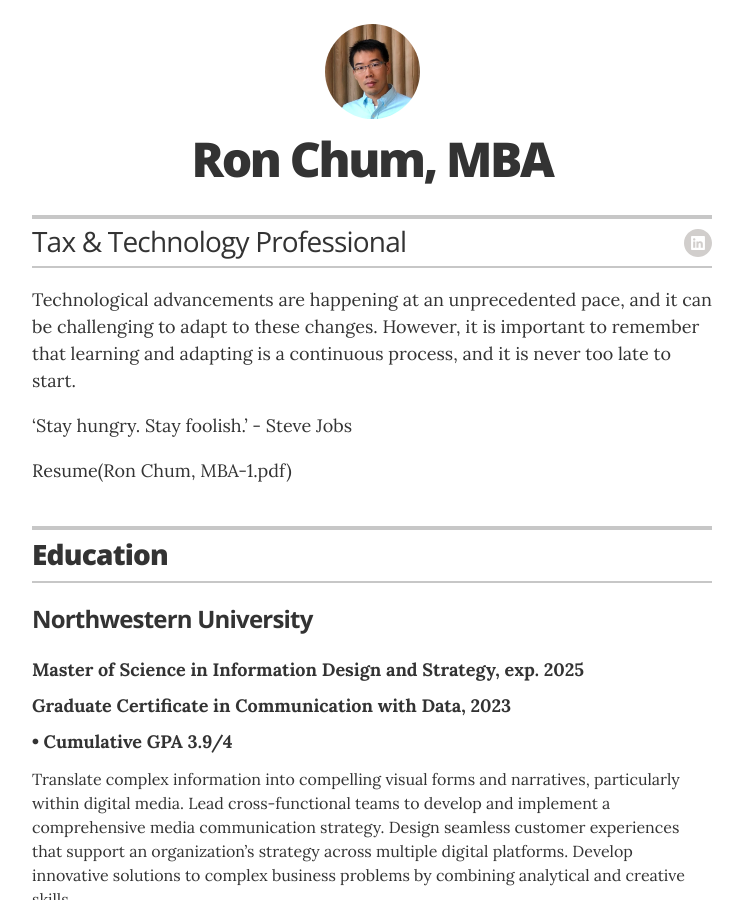
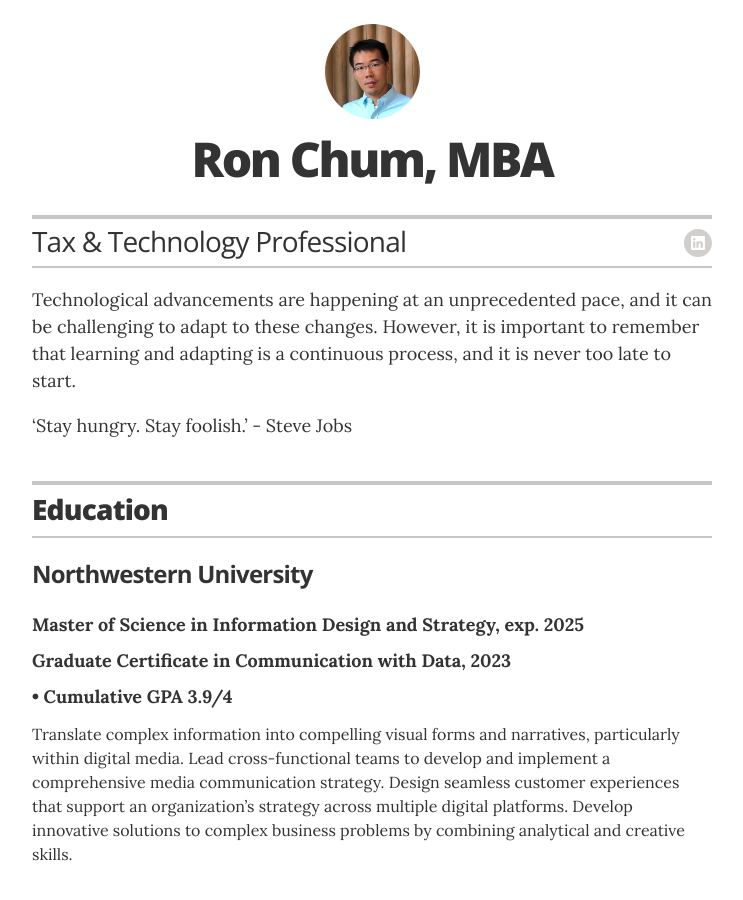
Before and after one commit to rchum/portfolio, a Jekyll site: the page built from index.html, in a window 1280 px wide and 900 px high. Shown: the whole window, without its empty margins (268-1011 px from the left). Built offline with Jekyll 4.4.1, drawn with Linux system fonts in a browser that asks for light colours.

Commit message:
Update _config.yml

```diff
--- a/_config.yml
+++ b/_config.yml
@@ -23,7 +23,7 @@ resume_contact_email:           "rchum2@illinois.edu"
 #resume_header_contact_info:     "PO Box 681492, Schaumburg IL 60168 • 331-308-0008 • rchum2@illinois.edu"
 display_header_contact_info:    "false"
 
-resume_header_intro: "<p>Technological advancements are happening at an unprecedented pace, and it can be challenging to adapt to these changes. However, it is important to remember that learning and adapting is a continuous process, and it is never too late to start.</p><p>‘Stay hungry. Stay foolish.’ - Steve Jobs</p><p>Resume(Ron Chum, MBA-1.pdf)</p>"
+resume_header_intro: "<p>Technological advancements are happening at an unprecedented pace, and it can be challenging to adapt to these changes. However, it is important to remember that learning and adapting is a continuous process, and it is never too late to start.</p><p>‘Stay hungry. Stay foolish.’ - Steve Jobs</p>"
 
 # use "yes" to display the email contact button,
 # "no" to display an "I'm not looking for work" message,
```
